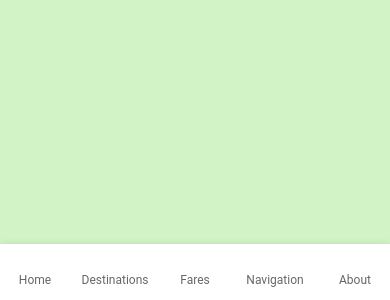
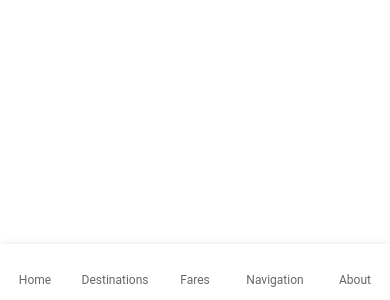
Before and after one commit to by-jenneigh/tara, a Next.js app: page /about in a window 390 px wide. Shown: the part 544-844 px from the top of the page. Built offline with nearby package versions, Linux system fonts and the light colour scheme; some icons are missing.

Commit message:
Update bg color and responsiveness

```diff
--- a/app/about/layout.tsx
+++ b/app/about/layout.tsx
@@ -12,8 +12,8 @@ export default function Layout({
   children: React.ReactNode;
 }>) {
   return (
-    <div className="flex items-center bg-zinc-50 font-sans dark:bg-[#d1f3c5]">
-      <main className="flex w-full min-h-screen flex-col items-center px-16 bg-[#d1f3c5] dark:bg-[#d1f3c5] sm:items-center">
+    <div className="flex items-center bg-zinc-50 font-sans dark:bg-white">
+      <main className="flex w-full min-h-screen flex-col items-center py-17 px-10 bg-white dark:bg-white sm:items-center">
         {children}
       </main>
 
```
